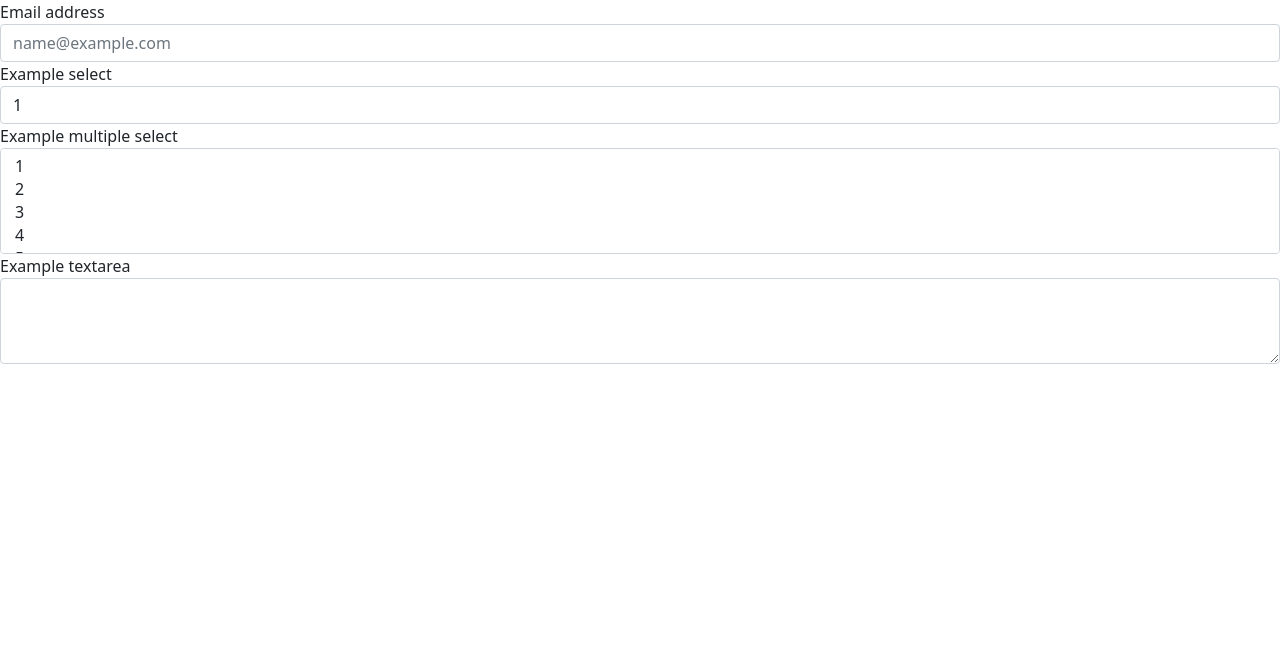
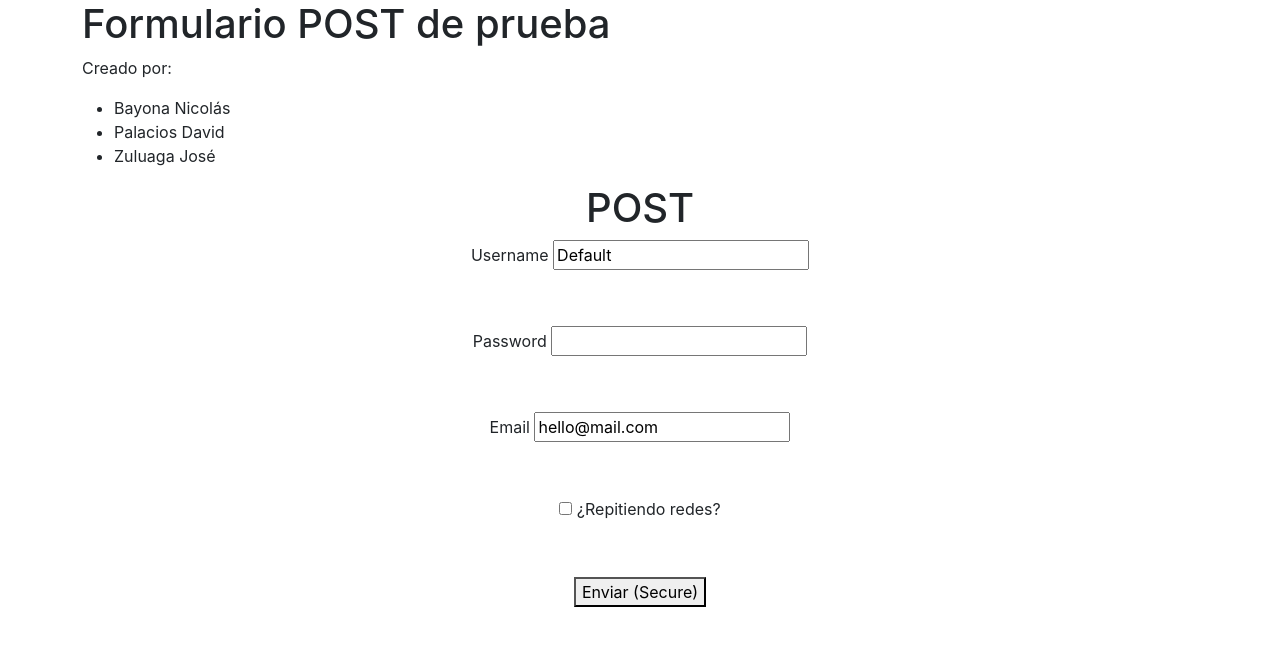
Before and after one commit to nclsbayona/java_proxy, a plain HTML site: page PaginasHTML/formulariopost/index.html in a window 1280 px wide. Drawn offline with nearby package versions, Linux system fonts and the light colour scheme.

Commit message:
Formulario creado

```diff
--- /dev/null
+++ b/PaginasHTML/formulariopost/css/styles.scss
@@ -0,0 +1,10 @@
+body{
+    font-family: -apple-system, BlinkMacSystemFont, 'Segoe UI', Roboto, Oxygen, Ubuntu, Cantarell, 'Open Sans', 'Helvetica Neue', sans-serif;
+}
+form{
+    margin: 0 auto;
+    text-align: center;
+    label{
+        margin-bottom: 5%;
+    }
+}
--- a/PaginasHTML/formulariopost/index.html
+++ b/PaginasHTML/formulariopost/index.html
@@ -1,53 +1,87 @@
 <!doctype html>
 <html lang="en">
+
 <head>
     <!-- Required meta tags -->
     <meta charset="utf-8">
     <meta name="viewport" content="width=device-width, initial-scale=1">
 
     <!-- Bootstrap CSS -->
-    <link href="http://cdn.jsdelivr.net/npm/bootstrap@5.1.3/dist/css/bootstrap.min.css" rel="stylesheet" integrity="sha384-1BmE4kWBq78iYhFldvKuhfTAU6auU8tT94WrHftjDbrCEXSU1oBoqyl2QvZ6jIW3" crossorigin="anonymous">
+    <link href="https://cdn.jsdelivr.net/npm/bootstrap@5.1.3/dist/css/bootstrap.min.css" rel="stylesheet"
+        integrity="sha384-1BmE4kWBq78iYhFldvKuhfTAU6auU8tT94WrHftjDbrCEXSU1oBoqyl2QvZ6jIW3" crossorigin="anonymous">
+    <link href="css/styles.css" rel="stylesheet">
+    <title>Formulario POST</title>
+</head>
 
-    <title>Hello, world!</title>
-  </head>
 <body>
 
-    <form>
-        <div class="form-group">
-          <label for="exampleFormControlInput1">Email address</label>
-          <input type="email" class="form-control" id="exampleFormControlInput1" placeholder="name@example.com">
+    <div class="container">
+        <div class="row">
+            <div class="col">
+                <h1>Formulario POST de prueba</h1>
+                <p>
+                    Creado por:
+                </p>
+                <ul>
+                    <li>
+                        Bayona Nicolás
+                    </li>
+                    <li>
+                        Palacios David
+                    </li>
+                    <li>
+                        Zuluaga José
+                    </li>
+                </ul>
             </div>
-        <div class="form-group">
-          <label for="exampleFormControlSelect1">Example select</label>
-          <select class="form-control" id="exampleFormControlSelect1">
-            <option>1</option>
-            <option>2</option>
-            <option>3</option>
-            <option>4</option>
-            <option>5</option>
-          </select>
         </div>
-        <div class="form-group">
-          <label for="exampleFormControlSelect2">Example multiple select</label>
-          <select multiple class="form-control" id="exampleFormControlSelect2">
-            <option>1</option>
-            <option>2</option>
-            <option>3</option>
-            <option>4</option>
-            <option>5</option>
-          </select>
+        <form action="http://localhost/" method="post">
+            <div class="row">
+                <div class="col">
+
+                    <h1>POST</h1>
+                    <!-- Note that the name attribute is mandatory for all form fields -->
+                    <label>
+                        <span>Username</span>
+                        <input name="username" value="Default" required>
+                    </label>
                 </div>
-        <div class="form-group">
-          <label for="exampleFormControlTextarea1">Example textarea</label>
-          <textarea class="form-control" id="exampleFormControlTextarea1" rows="3"></textarea>
             </div>
+            <div class="row">
+                <div class="col">
+                    <label>
+                        <span>Password</span>
+                        <input name="password" type="password" required>
+                    </label>
+                </div>
+            </div>
+            <div class="row">
+                <div class="col">
+                    <label>
+                        <span>Email</span>
+                        <input name="email" type="email" value="hello@mail.com" required>
+                    </label>
+                </div>
+            </div>
+            <div class="row">
+                <div class="col">
+                    <label>
+                        <input name="redes" type="checkbox">
+                        <span>¿Repitiendo redes?</span>
+                    </label>
+                </div>
+            </div>
+            <button type="submit">Enviar (Secure)</button>
         </form>
-
-
-
+    </div>
 
 
     <!-- Option 1: Bootstrap Bundle with Popper -->
-    <script src="https://cdn.jsdelivr.net/npm/bootstrap@5.1.3/dist/js/bootstrap.bundle.min.js" integrity="sha384-ka7Sk0Gln4gmtz2MlQnikT1wXgYsOg+OMhuP+IlRH9sENBO0LRn5q+8nbTov4+1p" crossorigin="anonymous"></script>
+    <script src="https://cdn.jsdelivr.net/npm/bootstrap@5.1.3/dist/js/bootstrap.bundle.min.js"
+        integrity="sha384-ka7Sk0Gln4gmtz2MlQnikT1wXgYsOg+OMhuP+IlRH9sENBO0LRn5q+8nbTov4+1p" crossorigin="anonymous">
+    </script>
+    <script src="js/index.js"></script>
+
 </body>
+
 </html>
--- /dev/null
+++ b/PaginasHTML/formulariopost/js/index.js
@@ -0,0 +1,37 @@
+addEventListener('DOMContentLoaded', onloadCb);
+
+// This callback will be executed when the page initially loads.
+// See line 1 to know why
+function onloadCb() {
+    // Grab all forms which have a method attribute
+    const forms = document.querySelectorAll('form[method]');
+
+    // Display info of any submitted form
+    forms.forEach(function (form) {
+        form.addEventListener('submit', displayInfo);
+    });
+};
+
+function displayInfo(event) {
+    // Prevent the page from redirecting to the action attribute.
+    event.preventDefault();
+
+    // Get the form data
+    const formData = new FormData(event.target);
+
+    logAsTitle('Data:');
+    for (let [key, val] of formData.entries()) {
+        console.log(`${key} \t ${val || '<Empty>'}`);
+    }
+
+    logAsTitle('Form attributes');
+    const neededAttributes = ['action', 'method', 'enctype'];
+    for (let attr of neededAttributes) {
+        console.log(`${attr} - ${event.target[[attr]] || '<empty>'}`);
+    }
+}
+
+function logAsTitle(str) {
+    console.log('\n' + str);
+    console.log('='.repeat(str.length));
+}
```
Also changed, not shown: PaginasHTML/formulariopost/css/styles.css (added), 1 other file. Lines whose indentation alone changed are shown as unchanged.
